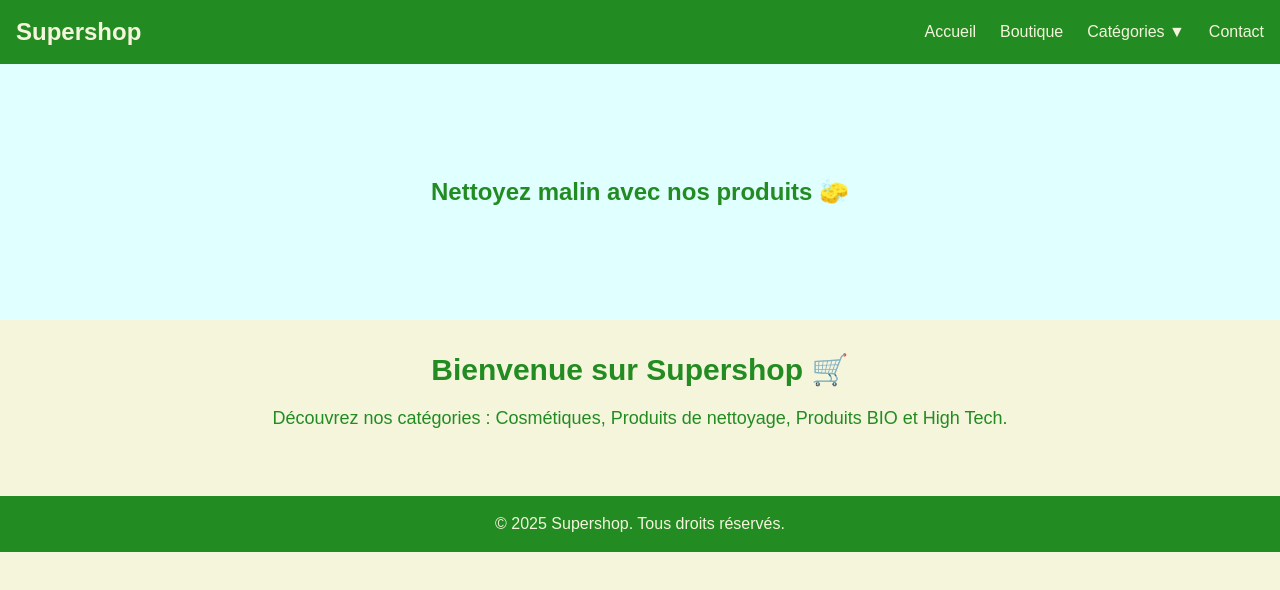
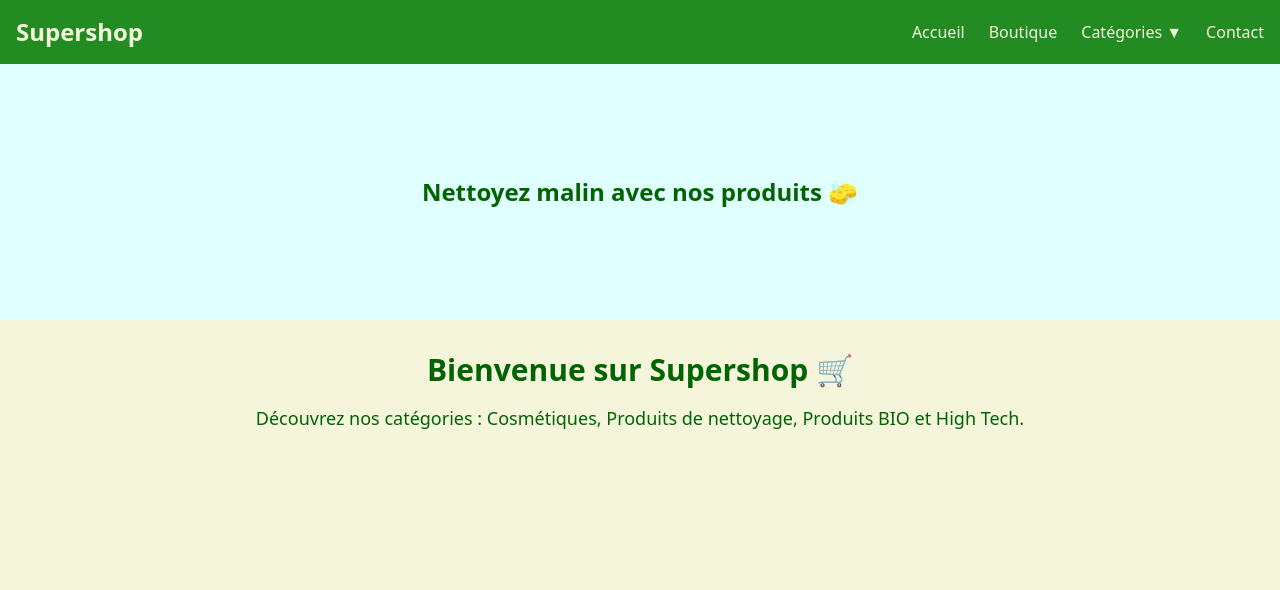
Before and after one commit to Happpy-said/Supershop, a Next.js app: page / in a window 1280 px wide. Shown: the top 590 px of the page. Built offline with nearby package versions, Linux system fonts and the light colour scheme.

Commit message:
Update layout.js

```diff
--- a/app/layout.js
+++ b/app/layout.js
@@ -1,12 +1,6 @@
-
-import "./globals.css"
+import "../globals.css"  // ou "./globals.css" selon l’emplacement
 import Header from "../components/Header"
 import { CartProvider } from "../context/CartContext"
-
-export const metadata = {
-  title: "Supershop",
-  description: "Boutique en ligne multi-catégories",
-}
 
 export default function RootLayout({ children }) {
   return (
@@ -15,9 +9,6 @@ export default function RootLayout({ children }) {
         <CartProvider>
           <Header />
           <main>{children}</main>
-          <footer className="bg-green text-beige text-center p-4 mt-8">
-            © 2025 Supershop. Tous droits réservés.
-          </footer>
         </CartProvider>
       </body>
     </html>
```
